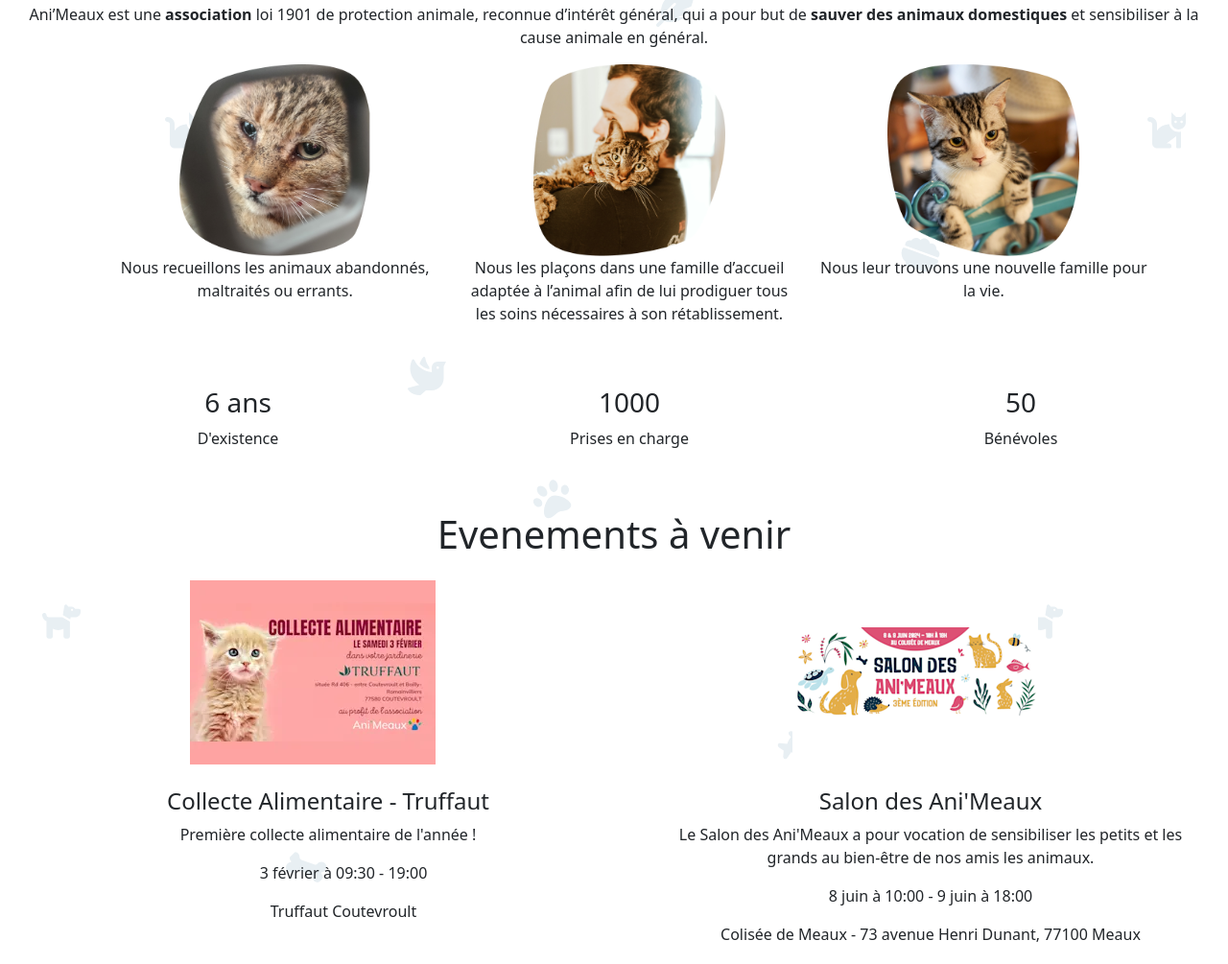
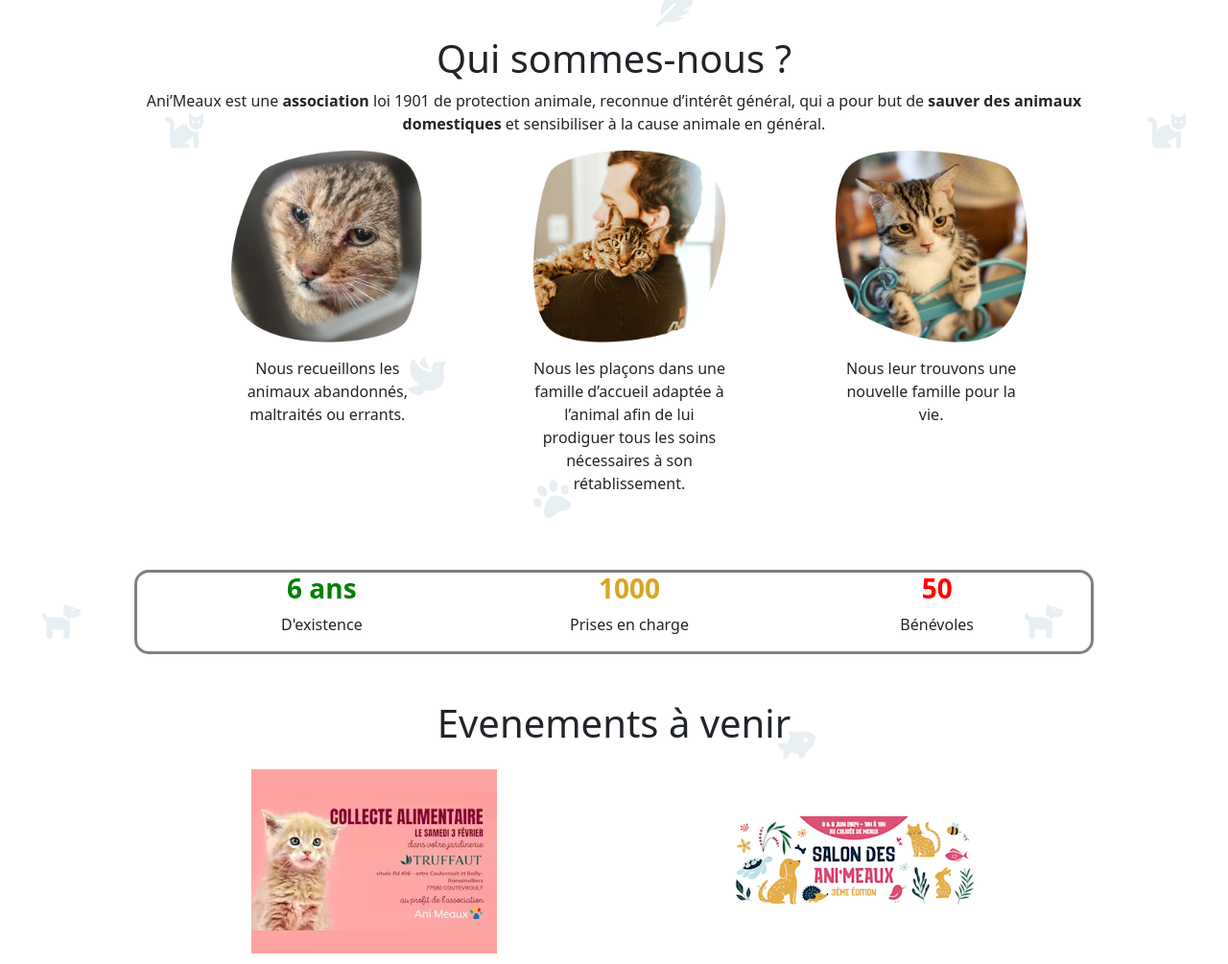
Before and after one commit to Blackzool/Origin, a plain HTML site: page index.html in a window 1280 px wide. Shown: the part 568-1573 px from the top of the page at 96% size. Drawn offline with nearby package versions, Linux system fonts and the light colour scheme.

Commit message:
ajout des styles de la page pour les différentes sections etc

```diff
--- a/style.css
+++ b/style.css
@@ -10,3 +10,86 @@ body {
 }
 
 /* body styles */
+
+/* container */
+
+.container-fluid {
+    max-width: 1024px;
+    margin-right: auto;
+    margin-left: auto;
+}
+
+/* container */
+
+/* main separator */
+
+.separator {
+    border-bottom: 2px solid grey;
+    margin-top: 20px;
+    padding-top: 20px;
+}
+
+/* main separator */
+
+/* sections styles */
+
+.spacing {
+    margin-top:15px;
+    margin-bottom: 30px;
+}
+
+p.d-inline-block {
+    text-align: center;
+    max-width: 200px;
+}
+
+#Section-adoption {
+    margin-top: 50px;
+}
+
+#Don {
+    border-radius: 15px !important;
+    border: 3px solid gold;
+    padding: 20px;
+}
+
+.ans {
+    color:green ;
+    font-weight: bold;
+}
+
+.charges {
+    color:goldenrod;
+    font-weight: bold;
+}
+
+.benevoles {
+    color: red;
+    font-weight: bold;
+}
+
+/* sections styles */
+
+/* ul styles */
+
+.ul-style {
+    border-radius: 15px;
+    border: 3px solid grey;
+    padding: 20px;
+    width: 80%;
+    margin: 0 auto;
+    display: flex;
+    flex-direction: column;
+    align-items: center;
+}
+
+.ul-style li {
+    margin-bottom: 15px;
+}
+
+#ul-tab {
+    border-radius: 15px;
+    border: 3px solid grey;
+}
+
+/* ul styles */
```
